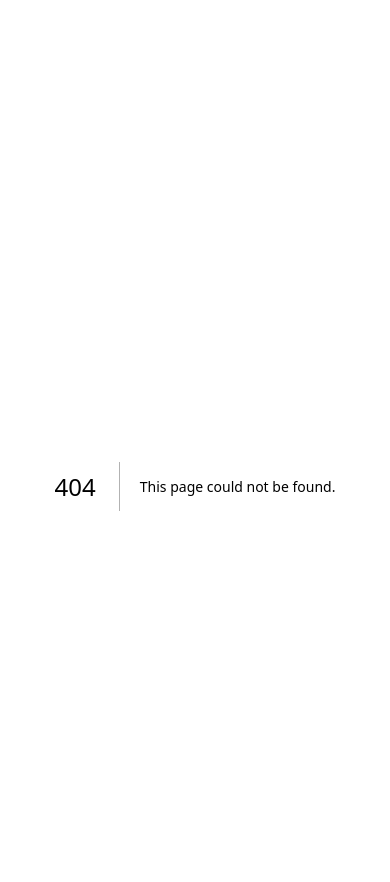
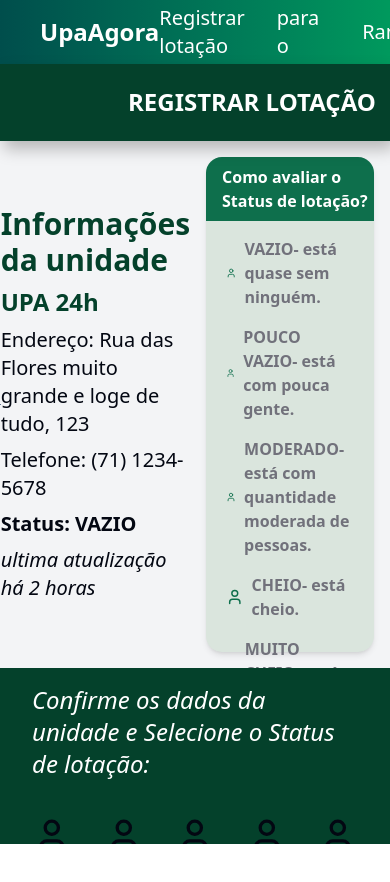
Before and after one commit to N1nh4/frontend-lab-web, a Next.js app: page /unidades/1/registrar-lotacao in a window 390 px wide. Before the commit this address had no page. Shown: the top 882 px of the page. After the commit the page ends 844 px from the top, so only its background shows below. Built offline with nearby package versions, Linux system fonts and the light colour scheme.

Commit message:
estrutura base sem responsividade registrar lotação

```diff
--- /dev/null
+++ b/src/app/(paginas)/(public)/unidades/[id]/registrar-lotacao/page.tsx
@@ -0,0 +1,101 @@
+'use client';
+
+import BarraTitulo from "@/components/barraTitulo";
+import Cabecalho from "@/components/cabecalho";
+import { useParams } from "next/navigation";
+import React, { useEffect } from "react";
+import Image from "next/image";
+import { allUnidadesData, UnidadeSaude } from '@/data/unidades';
+import { User } from "lucide-react";
+
+
+
+export default function RegistrarLotacaoPage() {
+    const navLinks = [
+        { id: 1, label: 'Registrar lotação', href: '/registrar-lotacao' },
+        { id: 2, label: 'Ir para o mapa', href: '/mapa' },
+        { id: 3, label: 'Ranking', href: '/ranking' },
+        { id: 4, label: 'Entrar', href: '/entrar' },
+        { id: 5, label: 'Sobre nos', href: '/sobre-nos' },
+        { id: 6, label: 'Criar conta', href: '/criar-conta' },
+    ];
+
+    useEffect(() => {
+        window.scrollTo(0, 0);
+    }, []);
+
+    const params = useParams();
+    const unidadeId = params.id; // Pega o ID da unidade da URL
+
+    const unidade: UnidadeSaude | undefined = allUnidadesData.find(u => u.id.toString() === unidadeId);
+
+    if (!unidade) {
+        return (
+            <main className="w-full min-h-screen flex flex-col items-center justify-center p-8">
+                <h1 className="text-2xl font-bold text-red-600">Erro: Unidade não encontrada</h1>
+                <p className="text-gray-600">Verifique o ID na URL.</p>
+            </main>
+        );
+    }
+
+    return (
+        <main className=" flex flex-col w-full h-full bg-gray-100 ">
+            <Cabecalho navLinks={navLinks} />
+            <BarraTitulo titulo={`REGISTRAR LOTAÇÃO `} />
+
+            <div className="flex flex-col w-full flex-grow overflow-y-auto">
+                <div className="flex h-3/4 justify-between ">
+                    <div className="flex h-full ">
+                        <Image
+                            src={"/images/upa.png"}
+                            alt={"teste"}
+                            width={0}
+                            height={0}
+                            sizes="(max-width: 768px) 100vw, (max-width: 1024px) 50vw, 33vw"
+                            className="w-full h-full object-contain"
+
+                        />
+                    </div>
+                    <div className="flex h-full">
+                        <div className="flex flex-col justify-center py-8 gap-2 text-xl">
+                            <h1 className="text-verdeEscuro font-bold text-3xl">Informações da unidade</h1>
+                            <h2 className="text-verdeEscuro font-bold text-2xl">{unidade.titulo}</h2>
+                            <span>Endereço: {unidade.endereco}</span>
+                            <span>Telefone: {unidade.telefone}</span>
+                            <span className="font-bold">Status: {unidade.status}</span>
+                            <span className="italic">{unidade.ultimaAtualizacao}</span>
+
+                        </div>
+                    </div>
+                    <div className="flex flex-col bg-verdePastel shadow-md rounded-2xl  m-4">
+                        <span className="bg-[#0E6F4C] py-2 pl-4 text-white rounded-t-2xl font-bold">Como avaliar o Status de lotação?</span>
+                        <div className="flex flex-1 justify-center items-center">
+                            <ul className="flex flex-col justify-center  pl-5 p-4 gap-4 text-zinc-500 font-bold ">
+                                <li className="flex items-center gap-2"> <User stroke="#0E6F4C"/> VAZIO- está quase sem ninguém.</li>
+                                <li className="flex items-center gap-2"> <User stroke="#0E6F4C"/> POUCO VAZIO- está com pouca gente.</li>
+                                <li className="flex items-center gap-2"> <User stroke="#0E6F4C"/> MODERADO- está com quantidade <br /> moderada de pessoas.</li>
+                                <li className="flex items-center gap-2"> <User stroke="#0E6F4C"/> CHEIO- está cheio.</li>
+                                <li className="flex items-center gap-2"> <User stroke="#0E6F4C" /> MUITO CHEIO- está muito cheio.</li>
+                            </ul>
+                        </div>
+                    </div>
+                </div>
+                <div className="bg-verdeEscuro h-1/2 px-8 py-4">
+                    <span
+                        className="italic text-white  text-2xl"
+
+                    >Confirme os dados da unidade e Selecione o Status de lotação:</span>
+
+                    <div className="flex items-center justify-center gap-8 mt-6">
+                        <User size={64}/><User size={64}/><User size={64}/><User size={64}/><User size={64}/>
+                    </div>
+                    <div className="flex justify-center gap-12 mt-4">
+                        <button className="bg-white text-verdeEscuro rounded-2xl h-12 w-48 font-bold">CANCELAR</button>
+                        <button className="bg-white text-verdeEscuro rounded-2xl h-12 w-48 font-bold">ENVIAR</button>
+                    </div>
+
+                </div>
+            </div>
+        </main>
+    );
+}
--- a/src/app/globals.css
+++ b/src/app/globals.css
@@ -2,6 +2,12 @@
 @import "tw-animate-css";
 
 @custom-variant dark (&:is(.dark *));
+
+html, body {
+  height: 100%;
+  margin: 0;
+  padding: 0;
+}
 
 @theme inline {
   /* Paleta de cores do sistema */
--- a/src/app/layout.tsx
+++ b/src/app/layout.tsx
@@ -29,7 +29,7 @@ export default function RootLayout({
         className={`${geistSans.variable} ${geistMono.variable} antialiased`}
       >
         {/* Adicionar possivel overflow-y-auto no futuro */}
-        <main className="flex-1  pt-16">{children}</main>
+        <main className="flex-1 h-full pt-16">{children}</main>
       </body>
     </html>
   );
```
